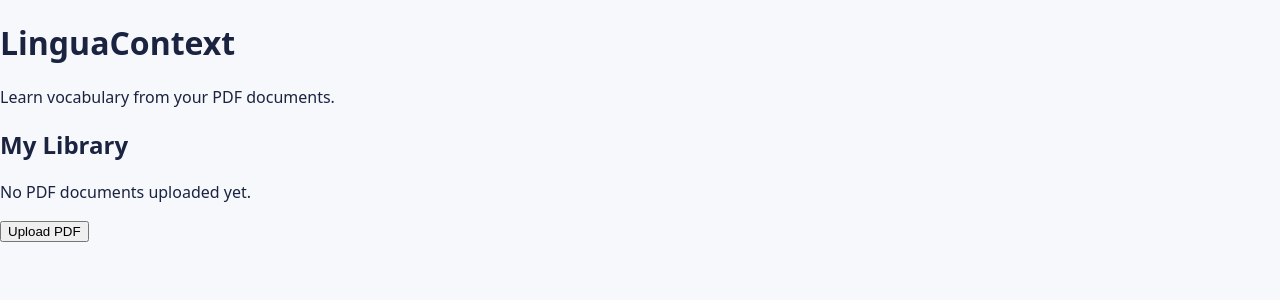
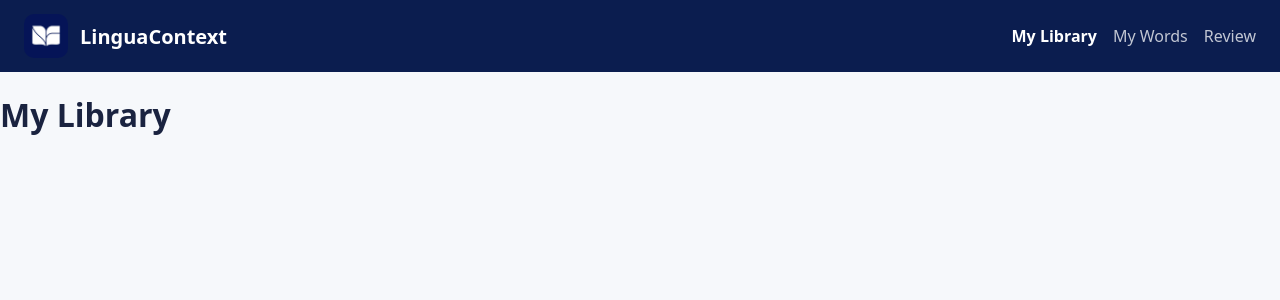
Before and after one commit to sus20/LinguaContext, a React (Vite) app in the folder frontend/: page /library in a window 1280 px wide. Shown: the top 300 px of the page. Built offline with nearby package versions, Linux system fonts and the light colour scheme.

Commit message:
feat: configure routing for library, words, and review pages

```diff
--- a/frontend/src/App.jsx
+++ b/frontend/src/App.jsx
@@ -1,19 +1,20 @@
-import { useState } from "react";
-import "./App.css";
+import { BrowserRouter, Navigate, Route, Routes } from "react-router-dom";
+import Navbar from "./components/Navbar/Navbar";
+import LibraryPage from "./pages/LibraryPage";
+import ReviewPage from "./pages/ReviewPage";
+import WordsPage from "./pages/WordsPage";
 
 function App() {
   return (
-    <div>
-      <h1>LinguaContext</h1>
-
-      <p>Learn vocabulary from your PDF documents.</p>
-
-      <h2>My Library</h2>
-
-      <p>No PDF documents uploaded yet.</p>
-
-      <button>Upload PDF</button>
-    </div>
+    <BrowserRouter>
+      <Navbar />
+      <Routes>
+        <Route path="/" element={<Navigate to="/library" />} />
+        <Route path="/library" element={<LibraryPage />} />
+        <Route path="/words" element={<WordsPage />} />
+        <Route path="/review" element={<ReviewPage />} />
+      </Routes>
+    </BrowserRouter>
   );
 }
 
```
